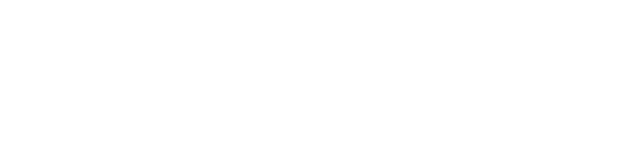
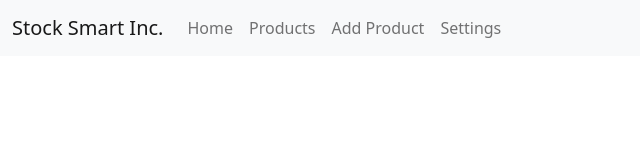
Before and after one commit to DavidParsley/PHASE-ONE-PROJECT--David-Parsley.K, a plain HTML site: page index.html in a window 1280 px wide. Shown: the whole page, without its empty margins (0-640 px from the left). Drawn offline with nearby package versions, Linux system fonts and the light colour scheme.

Commit message:
adds index.html

```diff
--- a/index.html
+++ b/index.html
@@ -10,6 +10,28 @@
 </head>
 <body>
 
+    <!-- Navbar -->
+    <nav class="navbar navbar-expand-lg navbar-light bg-light">
+        <div class="container-fluid">
+            <a id="companyName" class="navbar-brand">Stock Smart Inc.</a>
+            <div class="collapse navbar-collapse" id="navbarNav">
+                <ul class="navbar-nav">
+                    <li class="nav-item">
+                        <a class="nav-link" href="#" target="_parent">Home</a>
+                    </li>
+                    <li class="nav-item">
+                        <a class="nav-link" href="#products" target="_parent">Products</a>
+                    </li>
+                    <li class="nav-item">
+                        <a class="nav-link" href="#addProduct" target="_parent">Add Product</a>
+                    </li>
+                    <li class="nav-item">
+                        <a id="settings" class="nav-link" href="#footer">Settings</a>
+                    </li>
+                </ul>
+            </div>
+        </div>
+    </nav>
 
 
 
```
